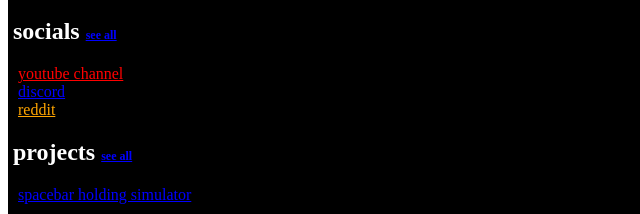
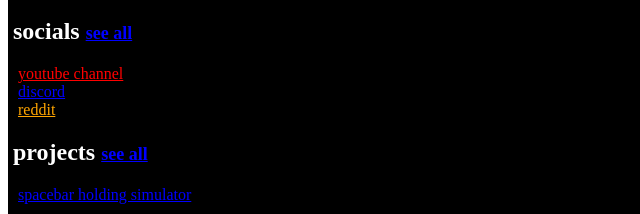
Before and after one commit to icepicket/icepicket.com, a plain HTML site: page index.html in a window 1280 px wide. Shown: the part 207-421 px from the top of the page, 0-640 px from the left. Drawn offline with Linux system fonts and the light colour scheme.

Commit message:
Update index.html

```diff
--- a/index.html
+++ b/index.html
@@ -7,13 +7,13 @@
 <a style="color:blue; padding-left:10px" href="aboutme" target=_self title="About me/Bio">About me/Bio</a>
 <br>
 <a style="color:blue; padding-left:10px" href="why" target=_self title="find out here">why is the website ugly?</a>
-<h2 style="color:white; padding-left:5px">socials <a style="color:blue; font-size:50%" href="socials" target=_self>see all</a></h2>
+<h2 style="color:white; padding-left:5px">socials <a style="color:blue; font-size:75%" href="socials" target=_self>see all</a></h2>
 <a style="color:red; padding-left:10px" href="https://youtube.com/@icepicket" target="_blank" title="subscribe">youtube channel</a>
 <br>
 <a style="color:blue; padding-left:10px" href="https://discordapp.com/users/1214994151238795324" target="_blank" title="i (might) respond">discord</a>
 <br>
 <a style="color:orange; padding-left:10px" href="https://reddit.com/u/lihapaskeija" target="_blank" title="idk">reddit</a>
-<h2 style="color:white; padding-left:5px">projects <a style="color:blue; font-size:50%" href="projects" target=_self>see all</a></h2>
+<h2 style="color:white; padding-left:5px">projects <a style="color:blue; font-size:75%" href="projects" target=_self>see all</a></h2>
 <a style="color:blue; padding-left:10px" href="project/spacebarholdingsimulator" target="_self" title="download here">spacebar holding simulator</a>
 <br><br>
 <a style="color:darkblue; padding-left:10px" href="project/robuxgeneratorreal" target="_self" title="REAL 100%!!!!11!">robux generator real 100%</a>
```
